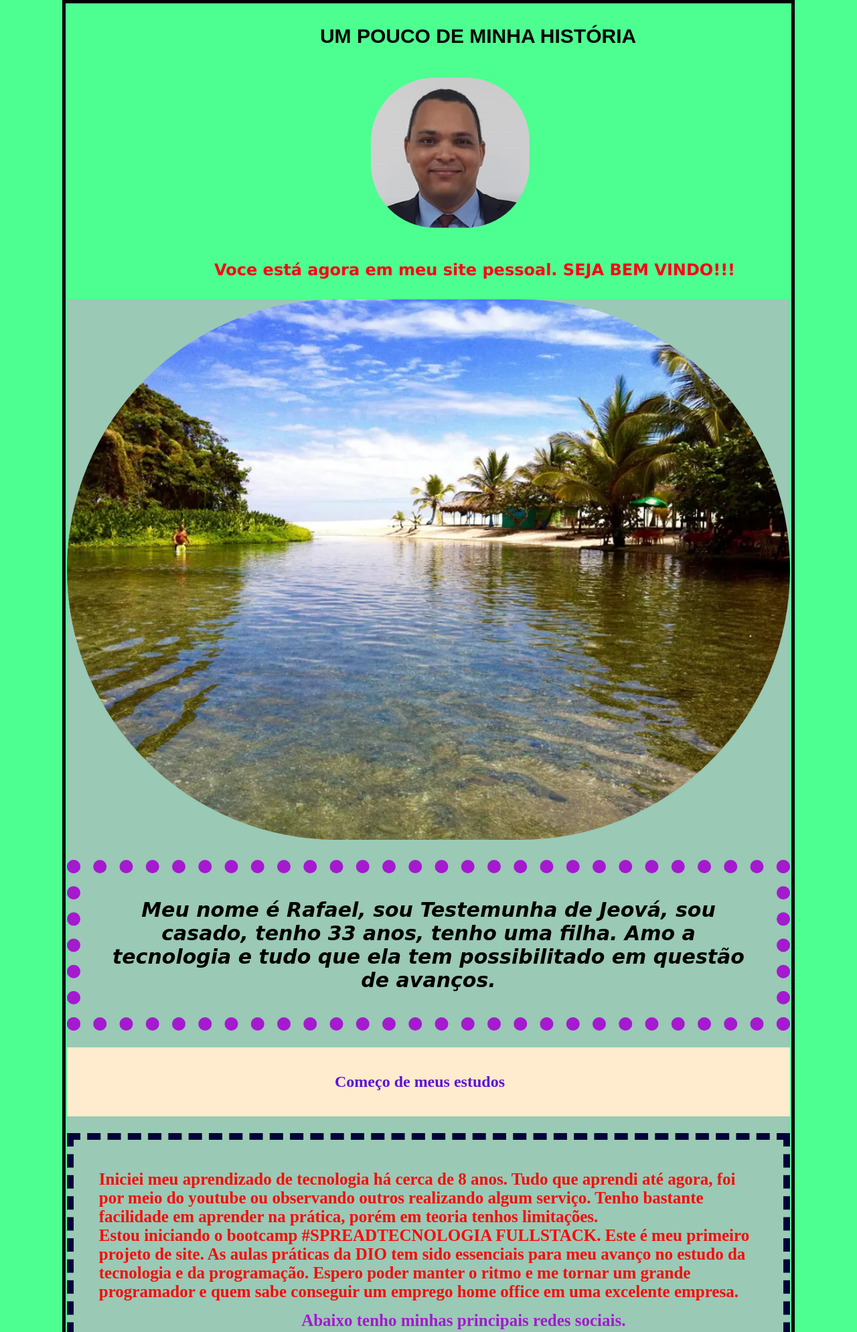
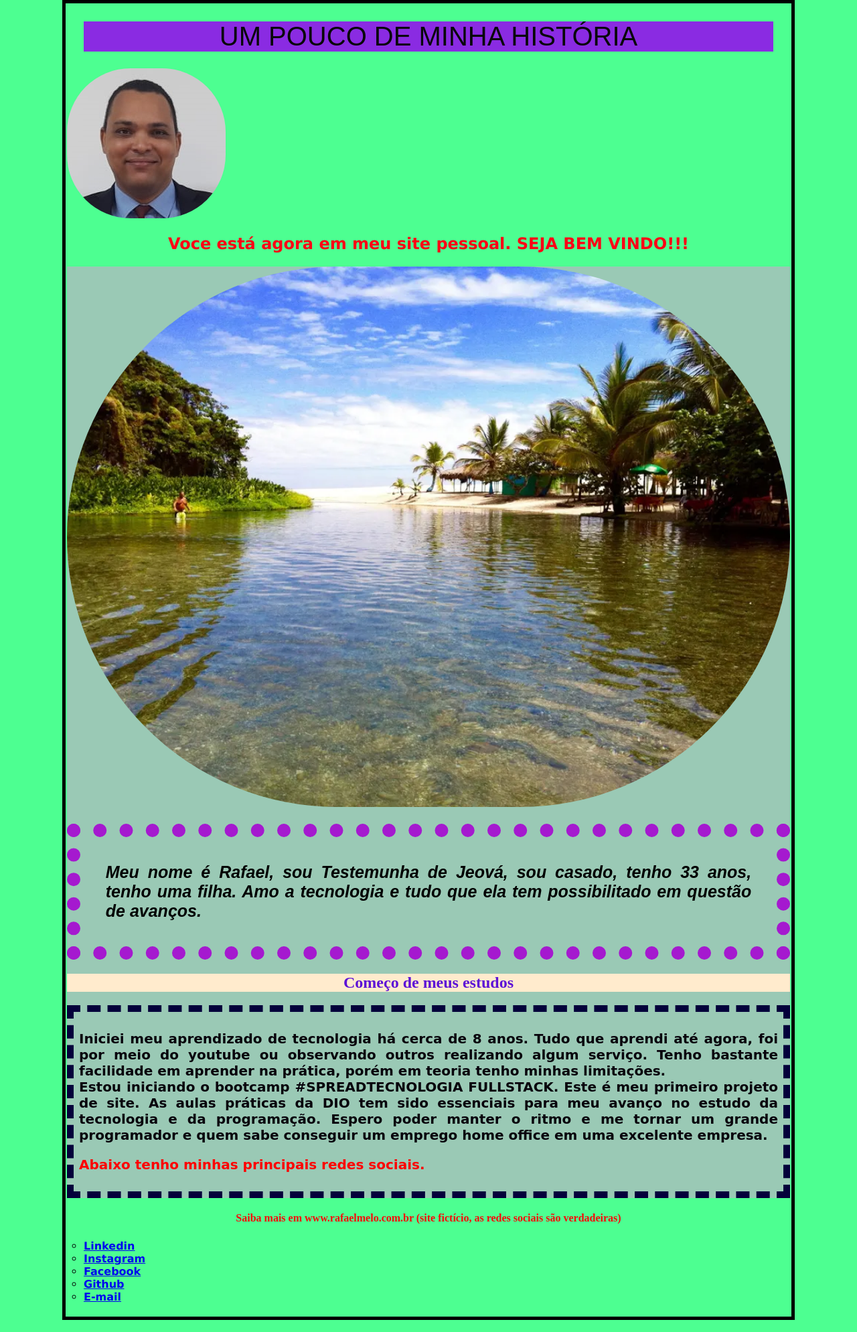
Before and after one commit to RAFAENAZA/Primeiros-projetos, a plain HTML site: page Primeiro site do Rafael.html in a window 1280 px wide. Shown: the top 1989 px of the page at 67% size. Drawn offline with Linux system fonts and the light colour scheme.

Commit message:
projetos dio

```diff
--- a/Primeiro site do Rafael.html
+++ b/Primeiro site do Rafael.html
@@ -9,9 +9,12 @@
         <body>
             <header>
 
-                <h1 class="titulo"> UM POUCO DE MINHA HISTÓRIA</h1>
 
                     <header>
+                        <section classh="conteudo "> </section>
+                        <div class="item titulo">UM POUCO DE MINHA HISTÓRIA</div>
+
+
                         <img src="foto.jpeg" alt "foto pessoal do Autor do site" class="imagempessoal">
                      <h2 class="postitulo">
                             Voce está agora em meu site pessoal.
@@ -36,19 +39,20 @@
 
                                   <h3 class="novopostitulo">
                                      <p class="blocktext">
+
                                     <section>
                                     Iniciei meu aprendizado de tecnologia há cerca de 8 anos.
                                     Tudo que aprendi até agora, foi por meio do youtube ou observando outros realizando algum serviço.
-                                    Tenho bastante facilidade em aprender na prática, porém em teoria tenhos limitações.
+                                    Tenho bastante facilidade em aprender na prática, porém em teoria tenho minhas limitações.
                                     </section>
                                     <section>
                                     Estou iniciando o bootcamp #SPREADTECNOLOGIA FULLSTACK.
                                     Este é meu primeiro projeto de site. As aulas práticas da DIO tem sido essenciais para meu avanço no estudo da tecnologia e da programação.
                                     Espero poder manter o ritmo e me tornar um grande programador e quem sabe conseguir um emprego home office em uma excelente empresa.
                                     </section>
-                                    <section class="abaixo">
+                                    <p class=" blocktext1 ">
                                          Abaixo tenho minhas principais redes sociais.
-                                    </section>
+                                    </p>
                                 </p>
                                 </h3>
                     </p>
--- a/stile.css
+++ b/stile.css
@@ -15,16 +15,14 @@ color:black;
 .titulo {
     font-family:fantasy;
     font-size:30px;
-    padding:10px 10px 10px 10cm;
+    text-align: center;
 }
 .postitulo {
-    text-align:justify;
+    text-align:center;
     font-family: 'Lucida Sans', 'Lucida Sans Regular', 'Lucida Grande', 'Lucida Sans Unicode', Geneva, Verdana, sans-serif;
     color:hsl(355, 100%, 50%);
     background:#22d8e6
     font-style:oblique;
-    padding:10px 10px 10px 220px;
-
     }
 
     .corartigo {
@@ -36,13 +34,13 @@ color:black;
 
         background-color: blanchedalmond;
         color:hwb(263 7% 16%);
-        padding:1cm 1cm 1cm 400px;
+        text-align: center;
         font-size: 40;
     }
     .texto{
-        text-align: center;
-        font-family: cursive;
-        font-size: 30px;
+        text-align: justify;
+        font-family:sans-serif;
+        font-size: 25px;
         color:black;
         padding:1cm;
         border-width:20px;
@@ -53,16 +51,32 @@ color:black;
     .rodape{
 
         color:#f80909;
-        padding:1cm 1cm 1cm 8cm;
+        text-align: center;
+    }
+    .conteudo{
+        border: 1px solid violet;
+        display: flex;
+        background-color: #2130fc;
+        max-width: 300px;
+        height: 150px;
+    }
+    .item{
+        margin:25px;
+        background-color: blueviolet;
+       color: #080807;
+    font-family:fantasy;
+    font-size:40px;
+    text-align: center
     }
     .novopostitulo{
-        font-family:Cambria, Cochin, Georgia, Times, 'Times New Roman', serif Impact, Haettenschweiler, 'Arial Narrow Bold', sans-serif;
-        font-size: 25px;
-        color:#f80909;
-        padding:20px 1cm 5px 1cm;
+        font-family:cursive;
+        font-size: 20px;
+        color:#08030c;
+        padding:8px;
         border-width:10px;
         border-color: #04003b;
         border-style:dashed;
+        text-align:justify;
     }
     .imagemlago{
         margin:0;
@@ -71,8 +85,9 @@ color:black;
 
     }
     .imagempessoal{
-        margin:15px 11cm 15px 12cm;
         border-radius: 95px;
+        margin:auto;
+        width:auto;
 
     }
     .abaixo{
@@ -88,3 +103,6 @@ color:black;
         font-size:15;
         font-weight: bold;
     }
+    .blocktext1{
+        color: red;
+    }
```
Also changed, not shown: modelo html5.html (+6 -2 lines).
